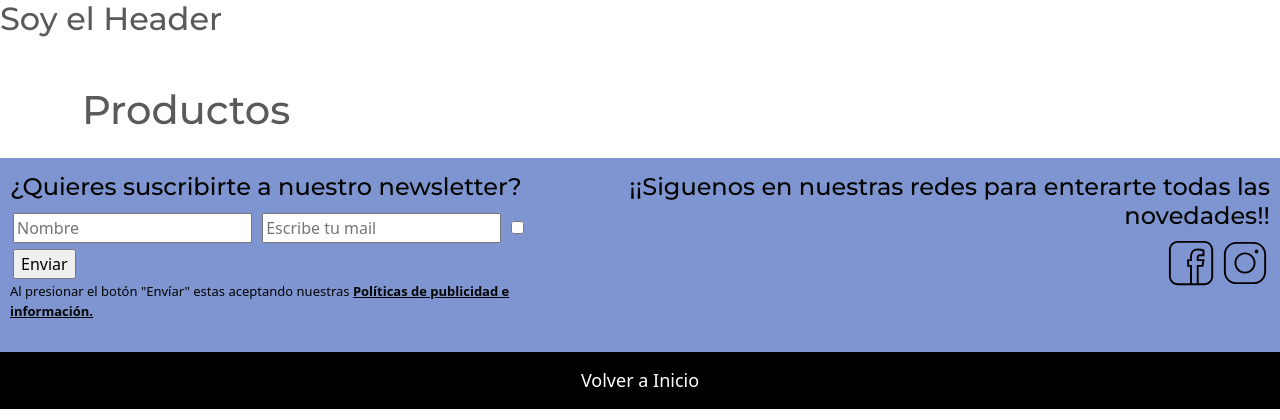
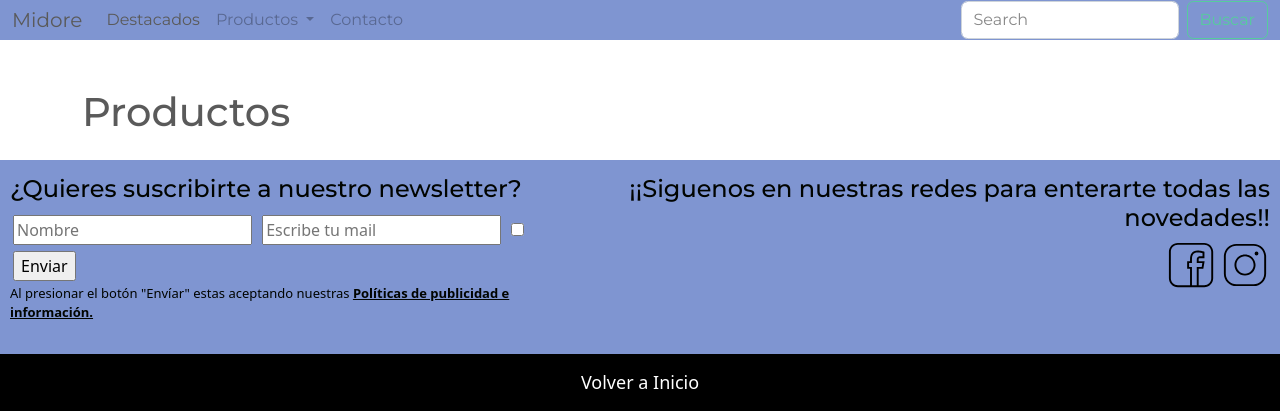
Before and after one commit to francosdp/ProyectoFinal-GattiCandeleroBE2, a Node server app: template views/templates/home.handlebars in a window 1280 px wide. Shown: the top 420 px of the page. Run offline with Node 20, Linux system fonts and the light colour scheme; the template is opened without the code that fills it, so the values that code supplies are empty; some libraries are stand-ins or nearby versions.

Commit message:
style header

```diff
--- /dev/null
+++ b/public/css/header.css
@@ -0,0 +1,58 @@
+.promo:hover {
+    background-color: #eadfb4bf;
+}
+
+.promo {
+    padding: 9px;
+    text-align: center;
+    background-color: #eadfb4;
+}
+
+.novedad:hover {
+    font-weight: bolder;
+}
+
+.novedad {
+    text-decoration: none;
+    color: black;
+}
+
+.center-item {
+    background-color: #010400;
+    text-align: center;
+    color: transparent;
+    padding: 25px;
+}
+
+.navbar {
+    padding: 0;
+    background-color: #7f95d1;
+    position: sticky;
+    top: 0;
+    z-index: 1;
+}
+
+.navbar .container-fluid {
+    background-color: #7f95d1;
+    position: sticky;
+    top: 0;
+    z-index: 1;
+}
+
+.navbar-brand:hover {
+    font-size: 19.5px;
+    font-weight: bolder;
+}
+
+.nav-link:hover {
+    font-size: 16px;
+    font-weight: bolder;
+}
+
+.dropdown-item:hover {
+    font-size: 16px;
+    font-weight: bolder;
+    box-shadow: -2px 1px 45px 66px rgba(127, 149, 209, 0.65) inset;
+    -webkit-box-shadow: -2px 1px 45px 66px rgba(127, 149, 209, 0.65) inset;
+    -moz-box-shadow: -2px 1px 45px 66px rgba(127, 149, 209, 0.65) inset;
+}
--- a/views/partials/header.handlebars
+++ b/views/partials/header.handlebars
@@ -1 +1,38 @@
-<header><h2>Soy el Header</h2></header>
+<header>
+    <link rel="stylesheet" href="/css/header.css">
+     </header>
+    <nav class="navbar navbar-expand-lg bg-body-tertiary">
+        <div class="container-fluid">
+            <a class="navbar-brand" href="">Midore</a>
+            <button class="navbar-toggler" type="button" data-bs-toggle="collapse"
+                data-bs-target="#navbarSupportedContent" aria-controls="navbarSupportedContent" aria-expanded="false"
+                aria-label="Toggle navigation">
+                <span class="navbar-toggler-icon"></span>
+            </button>
+            <div class="collapse navbar-collapse" id="navbarSupportedContent">
+                <ul class="navbar-nav me-auto mb-2 mb-lg-0">
+                    <li class="nav-item">
+                        <a class="nav-link active" aria-current="page" href="">Destacados</a>
+                    </li>
+                    <li class="nav-item dropdown">
+                        <a class="nav-link dropdown-toggle" href="#" role="button" data-bs-toggle="dropdown"
+                            aria-expanded="false">
+                            Productos
+                        </a>
+                        <ul class="dropdown-menu">
+                            <li><a class="dropdown-item" href="">Tecnología</a></li>
+                            <li><a class="dropdown-item" href="">Accesorios</a></li>
+                        </ul>
+                    </li>
+                    <li class="nav-item">
+                        <a class="nav-link" href="">Contacto</a>
+                    </li>
+                </ul>
+                <form class="d-flex" role="search">
+                    <input class="form-control me-2" type="search" placeholder="Search" aria-label="Search">
+                    <button class="btn btn-outline-success" type="submit">Buscar</button>
+                </form>
+            </div>
+        </div>
+    </nav>
+</header>
```
